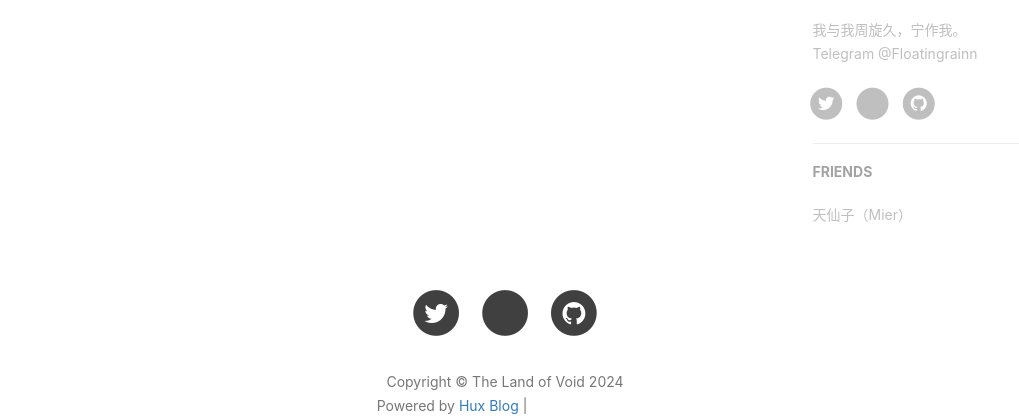
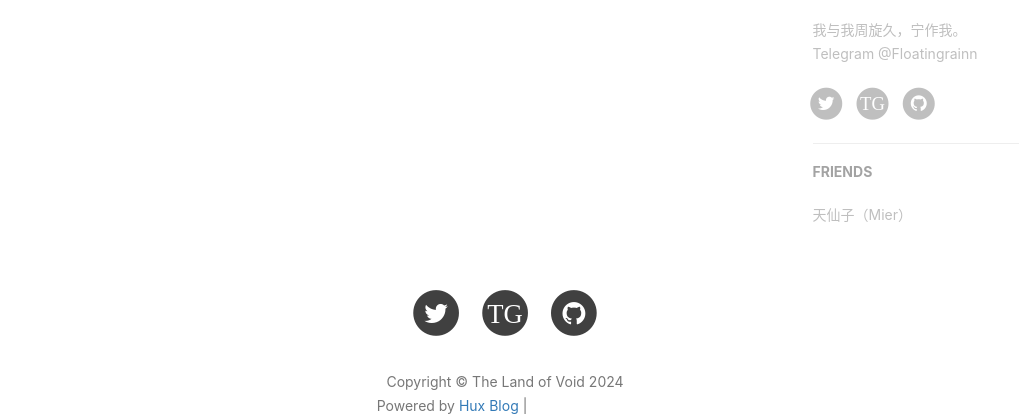
Before and after one commit to FYufei/FYufei.github.io, a Jekyll site: the page built from index.html, in a window 1280 px wide. Shown: the part 730-1146 px from the top of the page, without its empty margins (135-1154 px from the left). Built offline with Jekyll 4.4.1, drawn with Linux system fonts in a browser that asks for light colours; nearby versions of some CDN libraries; the list of posts is cut into pages by our own code; comment, search, counter and statistics services are not loaded; grey boxes are pictures that could not be loaded.

Commit message:
Update sns-links.html

```diff
--- a/_includes/sns-links.html
+++ b/_includes/sns-links.html
@@ -43,7 +43,7 @@
     <a target="_blank" href="https://t.me/{{ site.telegram_username }}">
       <span class="fa-stack fa-lg">
         <i class="fa fa-circle fa-stack-2x"></i>
-        <i class="fa  fa-stack-1x fa-inverse"></i>
+        <i class="fa  fa-stack-1x fa-inverse">TG</i>
       </span>
     </a>
   </li>
```
